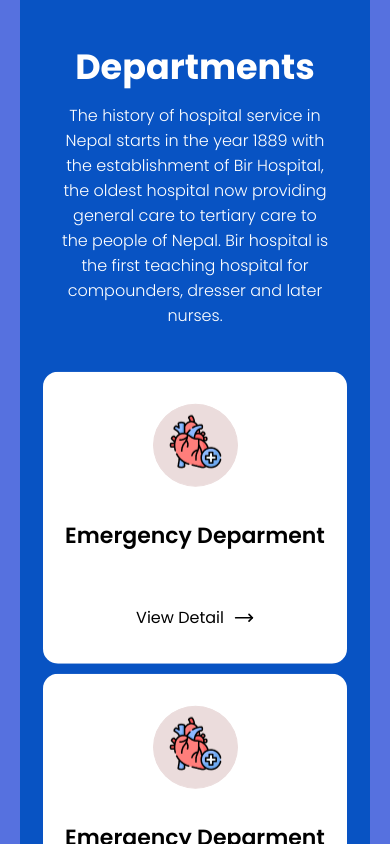
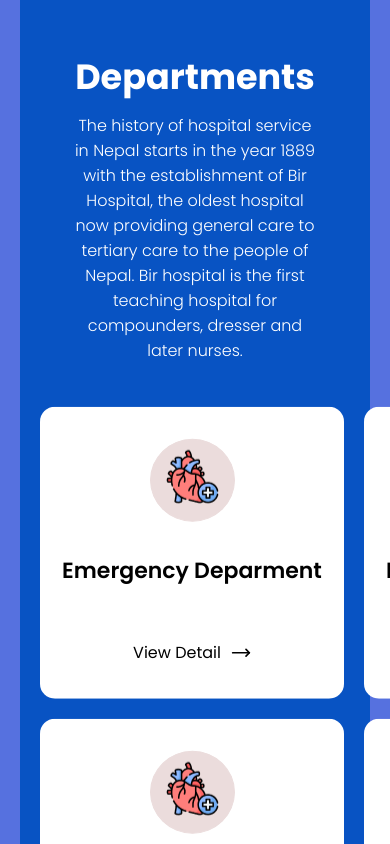
Before and after one commit to Sushey01/Tangerine_Meringue, a React (Vite) app: page / in a window 390 px wide. Shown: the top 844 px of the page. Built offline with nearby package versions, Linux system fonts and the light colour scheme.

Commit message:
department-page-done

```diff
--- a/src/components/Department.css
+++ b/src/components/Department.css
@@ -70,3 +70,19 @@
         display: none;
     } */
 }
+
+@media(max-width:1020px){
+
+    .department-container{
+        padding: 10px;
+    }
+    .department-paragraph{
+        padding: 0px;
+    }
+
+    .five-department-card{
+        display: grid;
+        grid-template-columns: repeat(3,1fr);
+        gap: 20px;
+    }
+}
```
